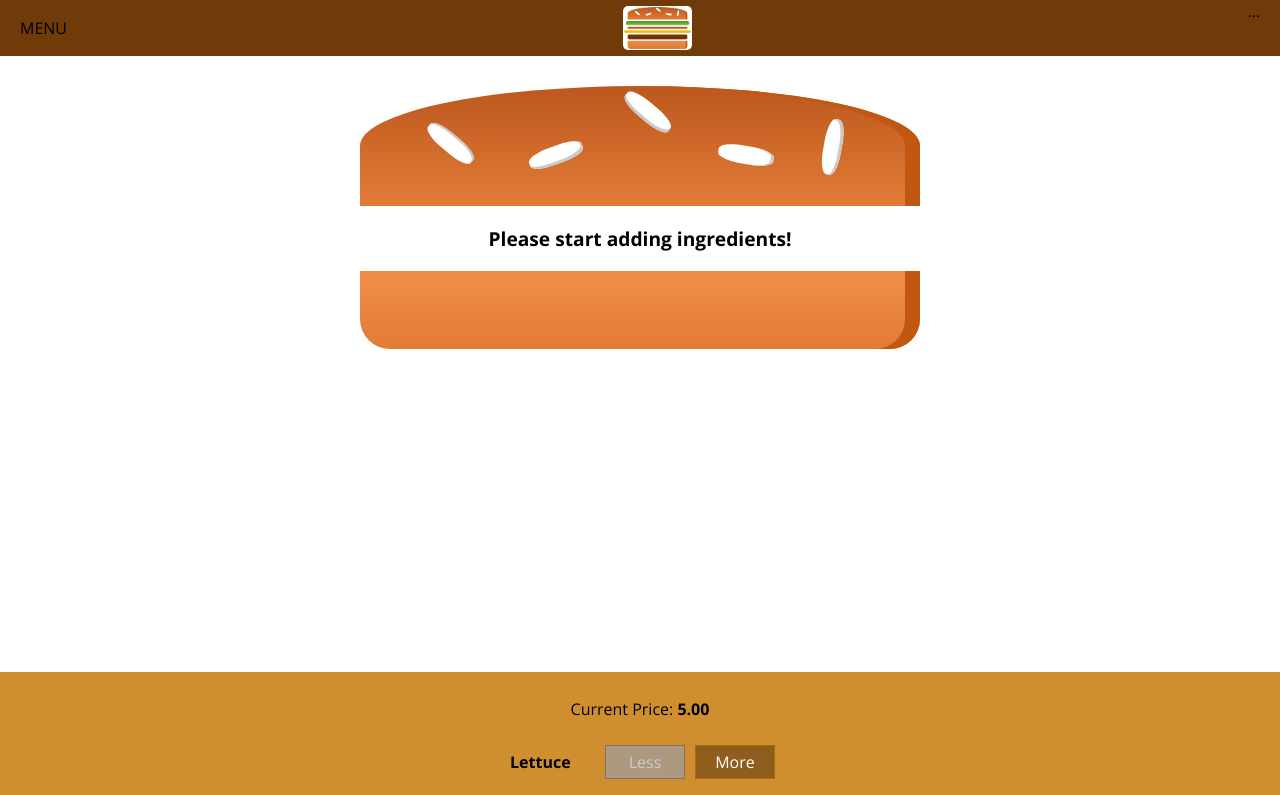
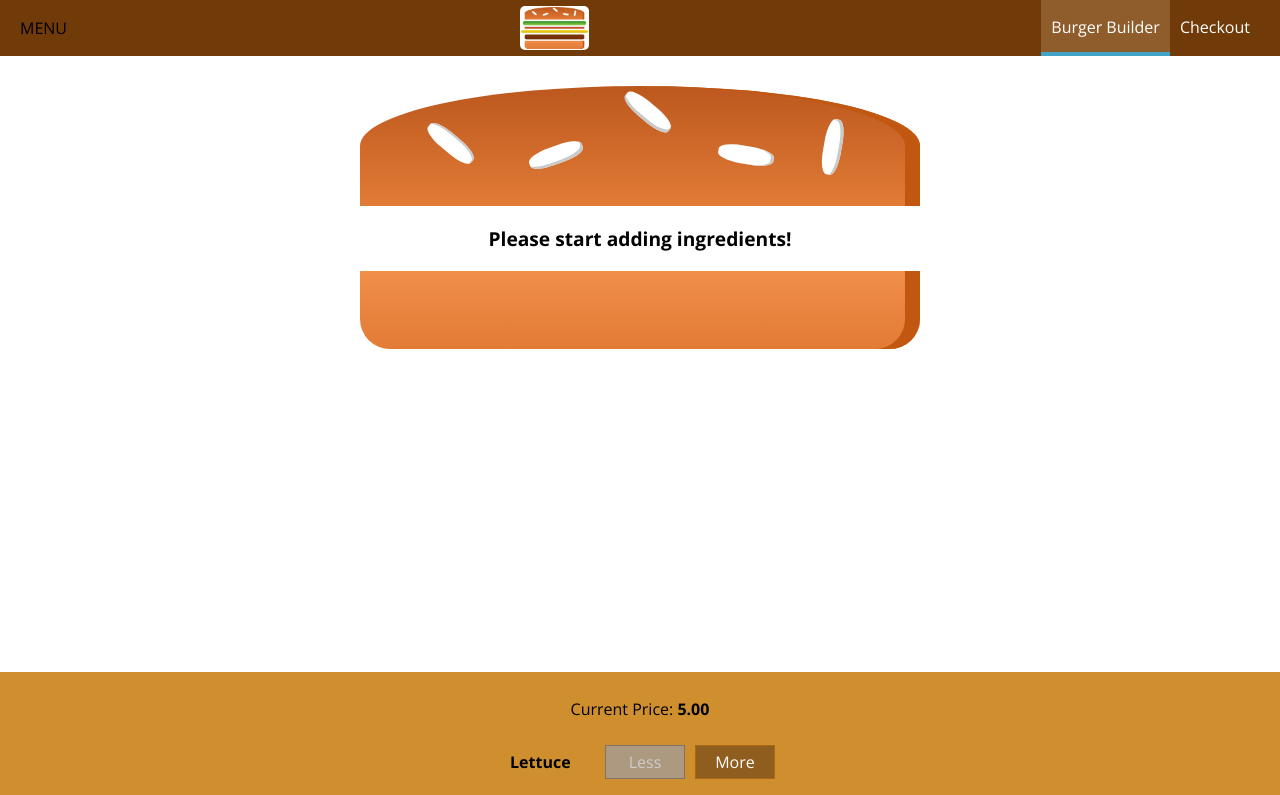
Before and after one commit to Detoss/BurgerBuilder, a React app: page / in a window 1280 px wide. Shown: the top 795 px of the page. Built offline with nearby package versions, Linux system fonts and the light colour scheme.

Commit message:
new Nav page

```diff
--- a/src/components/Navigation/NavigationItems/NavigationItem/NavigationItem.js
+++ b/src/components/Navigation/NavigationItems/NavigationItem/NavigationItem.js
@@ -1,7 +1,14 @@
 import React from 'react';
 
+import classes from './NavigationItem.css'
+
 const navigationItem = (props) => (
-    <li><a href="/"> A Link</a></li>
+    <li className={classes.NavigationItem}>
+        <a
+        href={props.link}
+        className={props.active ? classes.active : null}>
+         {props.children} </a>
+        </li>
 );
 
-export default navifationItem;
+export default navigationItem;
--- a/src/components/Navigation/NavigationItems/NavigationItems.js
+++ b/src/components/Navigation/NavigationItems/NavigationItems.js
@@ -1,10 +1,14 @@
-import React from 'react'
+import React from 'react';
 
-const navigationItem = () => (
+import classes from './NavigationItems.css';
+import NavigationItem from './NavigationItem/NavigationItem';
 
-    <ul>
-        <li><a href="/"> A Link</a> </li>
+const navigationItems = () => (
+
+    <ul className={classes.NavigationItems}>
+       <NavigationItem link="/" active> Burger Builder </NavigationItem>
+       <NavigationItem link="/" >Checkout </NavigationItem>
     </ul>
-)
+);
 
-export default navigationItem;
+export default navigationItems;
--- a/src/components/Navigation/Toolbar/Toolbar.js
+++ b/src/components/Navigation/Toolbar/Toolbar.js
@@ -2,13 +2,14 @@ import React from 'react';
 
 import classes from './Toolbar.css';
 import Logo from '../../Logo/Logo'
+import NavigationItems from '../NavigationItems/NavigationItems'
 
 const toolbar = (props) => (
     <header className={classes.Toolbar}>
         <div>MENU</div>
         <Logo />
         <nav>
-            ...
+            <NavigationItems />
         </nav>
     </header>
 );
```
